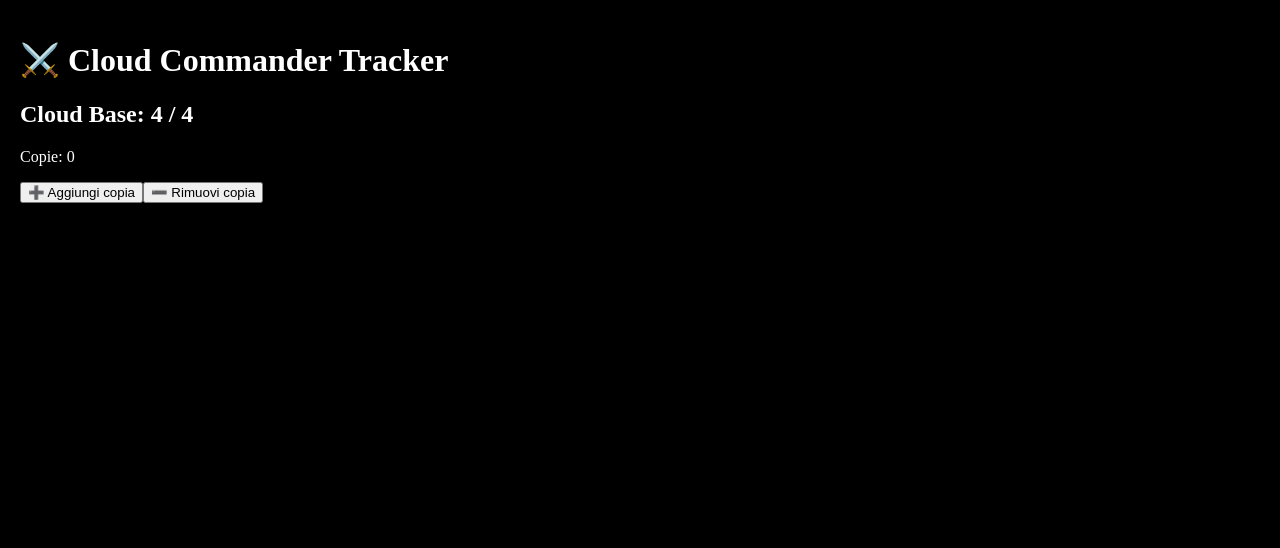
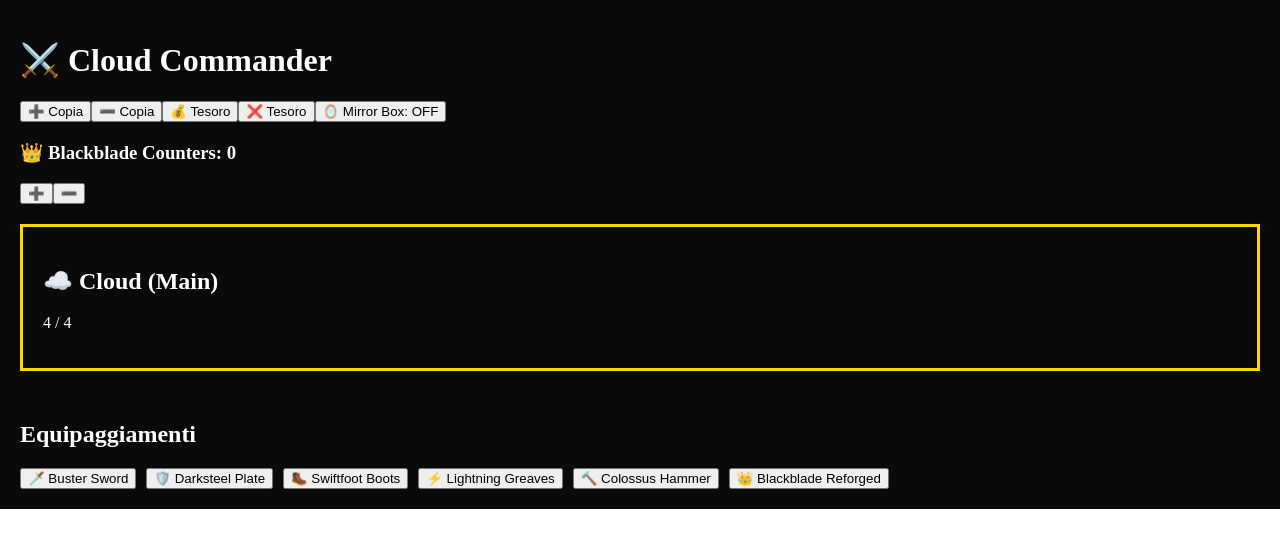
Before and after one commit to andreagentini90-code/app-pe-, a Next.js app: page / in a window 1280 px wide. Shown: the top 548 px of the page. Built offline with nearby package versions, Linux system fonts and the light colour scheme.

Commit message:
Add equipment list and update UI for Cloud Commander

```diff
--- a/app/page.js
+++ b/app/page.js
@@ -1,29 +1,141 @@
 'use client'
 import { useState } from "react";
 
+const equipmentsList = [
+  { name: "🗡️ Buster Sword", power: 2, toughness: 0 },
+  { name: "🛡️ Darksteel Plate", power: 0, toughness: 2 },
+  { name: "🥾 Swiftfoot Boots", power: 0, toughness: 0 },
+  { name: "⚡ Lightning Greaves", power: 0, toughness: 0 },
+  { name: "🔨 Colossus Hammer", power: 10, toughness: 10 },
+  { name: "👑 Blackblade Reforged", power: 0, toughness: 0, special: "blackblade" }
+];
+
 export default function Home() {
   const [copies, setCopies] = useState(0);
+  const [selectedTarget, setSelectedTarget] = useState("main");
+  const [equipped, setEquipped] = useState({ main: [], copies: {} });
+  const [blackbladeCounters, setBlackbladeCounters] = useState(0);
+  const [treasures, setTreasures] = useState(0);
+  const [mirrorBox, setMirrorBox] = useState(false);
+
+  const getStats = (target) => {
+    let basePower = 4;
+    let baseToughness = 4;
+
+    let eqs = target === "main"
+      ? equipped.main
+      : equipped.copies[target] || [];
+
+    eqs.forEach(eq => {
+      if (eq.special === "blackblade") {
+        basePower += blackbladeCounters;
+        baseToughness += blackbladeCounters;
+      } else {
+        basePower += eq.power;
+        baseToughness += eq.toughness;
+      }
+    });
+
+    if (mirrorBox) {
+      basePower += 1 + copies;
+      baseToughness += 1 + copies;
+    }
+
+    return { basePower, baseToughness };
+  };
+
+  const equipItem = (item) => {
+    if (selectedTarget === "main") {
+      setEquipped(prev => ({
+        ...prev,
+        main: [...prev.main, item]
+      }));
+    } else {
+      setEquipped(prev => ({
+        ...prev,
+        copies: {
+          ...prev.copies,
+          [selectedTarget]: [
+            ...(prev.copies[selectedTarget] || []),
+            item
+          ]
+        }
+      }));
+    }
+  };
 
   return (
-    <div style={{
-      minHeight: "100vh",
-      background: "black",
-      color: "white",
-      padding: "20px"
-    }}>
-      <h1>⚔️ Cloud Commander Tracker</h1>
+    <div style={{ background: "#0a0a0a", color: "white", padding: 20 }}>
+      <h1>⚔️ Cloud Commander</h1>
 
-      <h2>Cloud Base: 4 / 4</h2>
+      {/* CONTROLLI GLOBALI */}
+      <div style={{ marginBottom: 20 }}>
+        <button onClick={() => setCopies(copies + 1)}>➕ Copia</button>
+        <button onClick={() => setCopies(Math.max(0, copies - 1))}>➖ Copia</button>
 
-      <p>Copie: {copies}</p>
+        <button onClick={() => setTreasures(treasures + 1)}>💰 Tesoro</button>
+        <button onClick={() => setTreasures(Math.max(0, treasures - 1))}>❌ Tesoro</button>
 
-      <button onClick={() => setCopies(copies + 1)}>
-        ➕ Aggiungi copia
-      </button>
+        <button onClick={() => setMirrorBox(!mirrorBox)}>
+          🪞 Mirror Box: {mirrorBox ? "ON" : "OFF"}
+        </button>
+      </div>
 
-      <button onClick={() => setCopies(Math.max(0, copies - 1))}>
-        ➖ Rimuovi copia
-      </button>
+      {/* BLACKBLADE */}
+      <div style={{ marginBottom: 20 }}>
+        <h3>👑 Blackblade Counters: {blackbladeCounters}</h3>
+        <button onClick={() => setBlackbladeCounters(blackbladeCounters + 1)}>➕</button>
+        <button onClick={() => setBlackbladeCounters(Math.max(0, blackbladeCounters - 1))}>➖</button>
+      </div>
+
+      {/* CLOUD PRINCIPALE */}
+      <div
+        onClick={() => setSelectedTarget("main")}
+        style={{
+          border: selectedTarget === "main" ? "3px solid gold" : "1px solid gray",
+          padding: 20,
+          marginBottom: 20
+        }}
+      >
+        <h2>☁️ Cloud (Main)</h2>
+        <p>
+          {getStats("main").basePower} / {getStats("main").baseToughness}
+        </p>
+      </div>
+
+      {/* COPIE */}
+      <div style={{ display: "flex", flexWrap: "wrap", gap: 10 }}>
+        {Array.from({ length: copies }).map((_, i) => {
+          const id = "copy-" + i;
+          const stats = getStats(id);
+
+          return (
+            <div
+              key={id}
+              onClick={() => setSelectedTarget(id)}
+              style={{
+                width: "30%",
+                background: "rgba(0,150,255,0.2)",
+                border: selectedTarget === id ? "3px solid cyan" : "1px solid gray",
+                padding: 10
+              }}
+            >
+              <h3>👥 Copia {i + 1}</h3>
+              <p>{stats.basePower} / {stats.baseToughness}</p>
+            </div>
+          );
+        })}
+      </div>
+
+      {/* EQUIP */}
+      <h2 style={{ marginTop: 30 }}>Equipaggiamenti</h2>
+      <div style={{ display: "flex", flexWrap: "wrap", gap: 10 }}>
+        {equipmentsList.map((item, i) => (
+          <button key={i} onClick={() => equipItem(item)}>
+            {item.name}
+          </button>
+        ))}
+      </div>
     </div>
   );
 }
```
